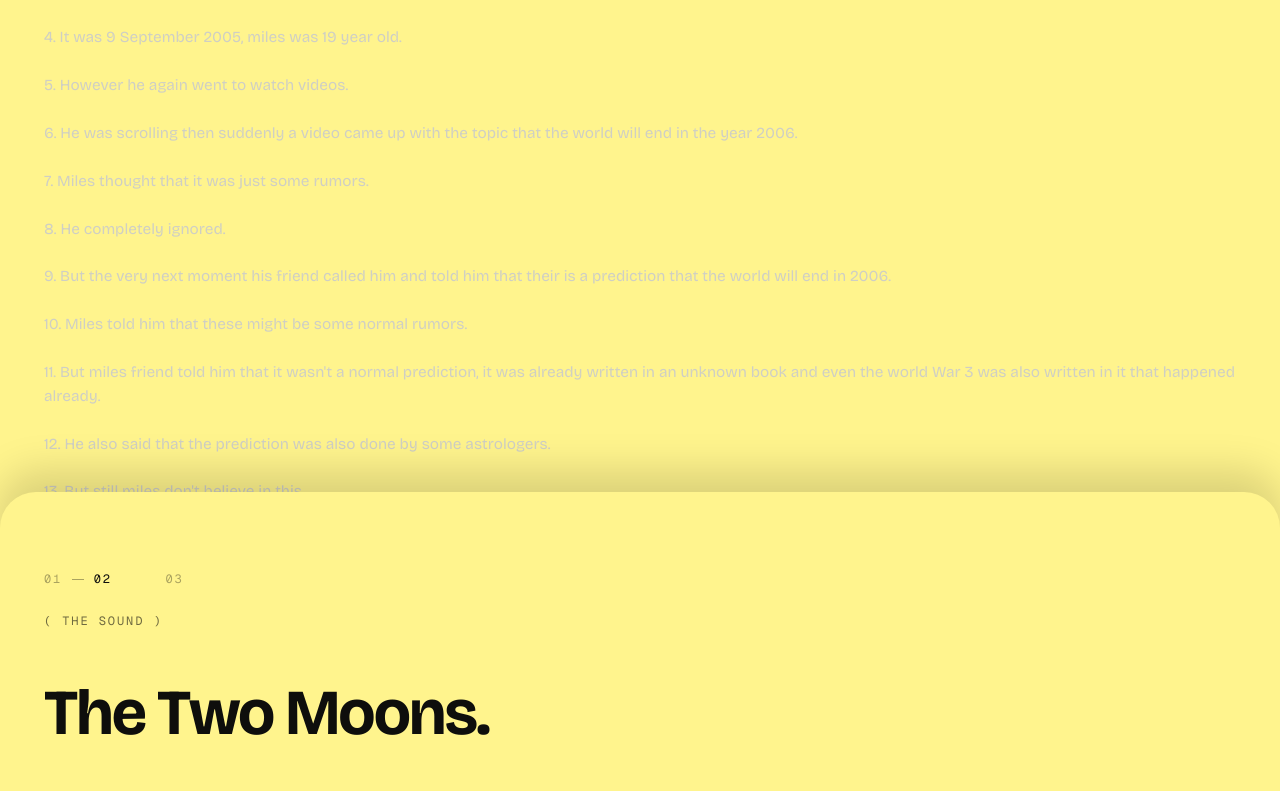
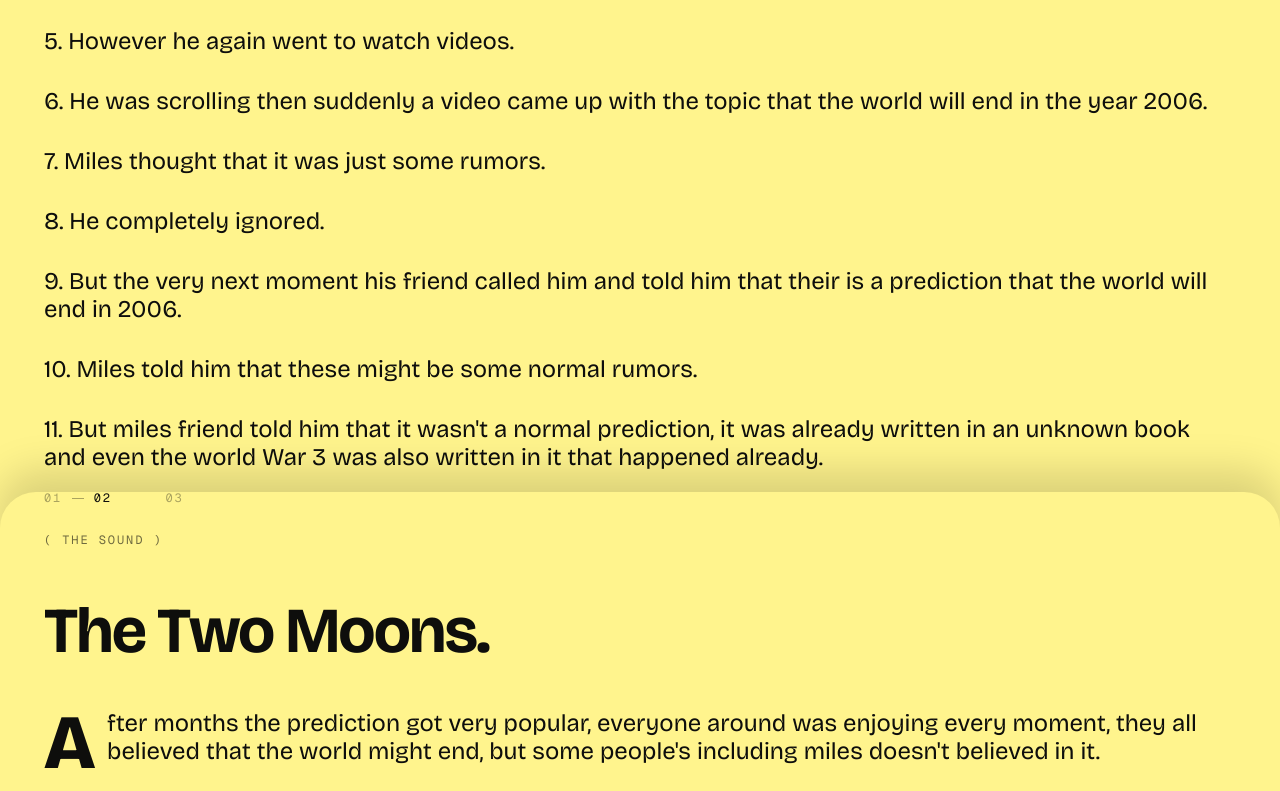
Before and after one commit to shaurya-studios/SAFFRON, a Next.js app: page / in a window 1280 px wide. Shown: the part 2089-2880 px from the top of the page. Built offline with nearby package versions, Linux system fonts and the light colour scheme.

Commit message:
Bump font sizes, increase contrast, add creative drop caps

```diff
--- a/src/app/globals.css
+++ b/src/app/globals.css
@@ -62,3 +62,14 @@ html.lenis, html.lenis body {
 .lenis.lenis-smooth iframe {
   pointer-events: none;
 }
+
+/* Brutalist Drop Cap for Chapters */
+.story-content p:first-of-type::first-letter {
+  float: left;
+  font-size: clamp(4rem, 6vw, 6rem);
+  line-height: 0.8;
+  padding-right: 0.15em;
+  padding-top: 0.05em;
+  font-weight: 800;
+  text-transform: uppercase;
+}
--- a/src/app/page.tsx
+++ b/src/app/page.tsx
@@ -212,9 +212,9 @@ export default function Home() {
                   The Prediction.
                 </h2>
 
-                <div className="space-y-[24px] mt-[48px] max-w-lg">
+                <div className="story-content space-y-[32px] mt-[48px] max-w-2xl">
                   {chapters[0].pages.slice(0, 15).map((pageObj, idx) => (
-                    <p key={idx} className="p-reveal m-0 text-[clamp(15px,1.2vw,18px)] leading-[1.55] font-medium text-[#cfcfc4]">
+                    <p key={idx} className="p-reveal m-0 text-[clamp(18px,2vw,24px)] leading-relaxed font-semibold text-white drop-shadow-sm">
                       {pageObj.content}
                     </p>
                   ))}
@@ -244,9 +244,9 @@ export default function Home() {
                   The Two Moons.
                 </h2>
 
-                <div className="space-y-[24px] mt-[48px] max-w-lg">
+                <div className="story-content space-y-[32px] mt-[48px] max-w-2xl">
                   {chapters[1].pages.slice(0, 15).map((pageObj, idx) => (
-                    <p key={idx} className="p-reveal m-0 text-[clamp(15px,1.2vw,18px)] leading-[1.55] font-medium text-ink-soft">
+                    <p key={idx} className="p-reveal m-0 text-[clamp(18px,2vw,24px)] leading-relaxed font-semibold text-ink drop-shadow-sm">
                       {pageObj.content}
                     </p>
                   ))}
@@ -276,9 +276,9 @@ export default function Home() {
                   The Time Shift.
                 </h2>
 
-                <div className="space-y-[24px] mt-[48px] max-w-lg">
+                <div className="story-content space-y-[32px] mt-[48px] max-w-2xl">
                   {chapters[2].pages.slice(0, 15).map((pageObj, idx) => (
-                    <p key={idx} className="p-reveal m-0 text-[clamp(15px,1.2vw,18px)] leading-[1.55] font-medium text-[#303a40]">
+                    <p key={idx} className="p-reveal m-0 text-[clamp(18px,2vw,24px)] leading-relaxed font-semibold text-[#0a1216] drop-shadow-sm">
                       {pageObj.content}
                     </p>
                   ))}
```
